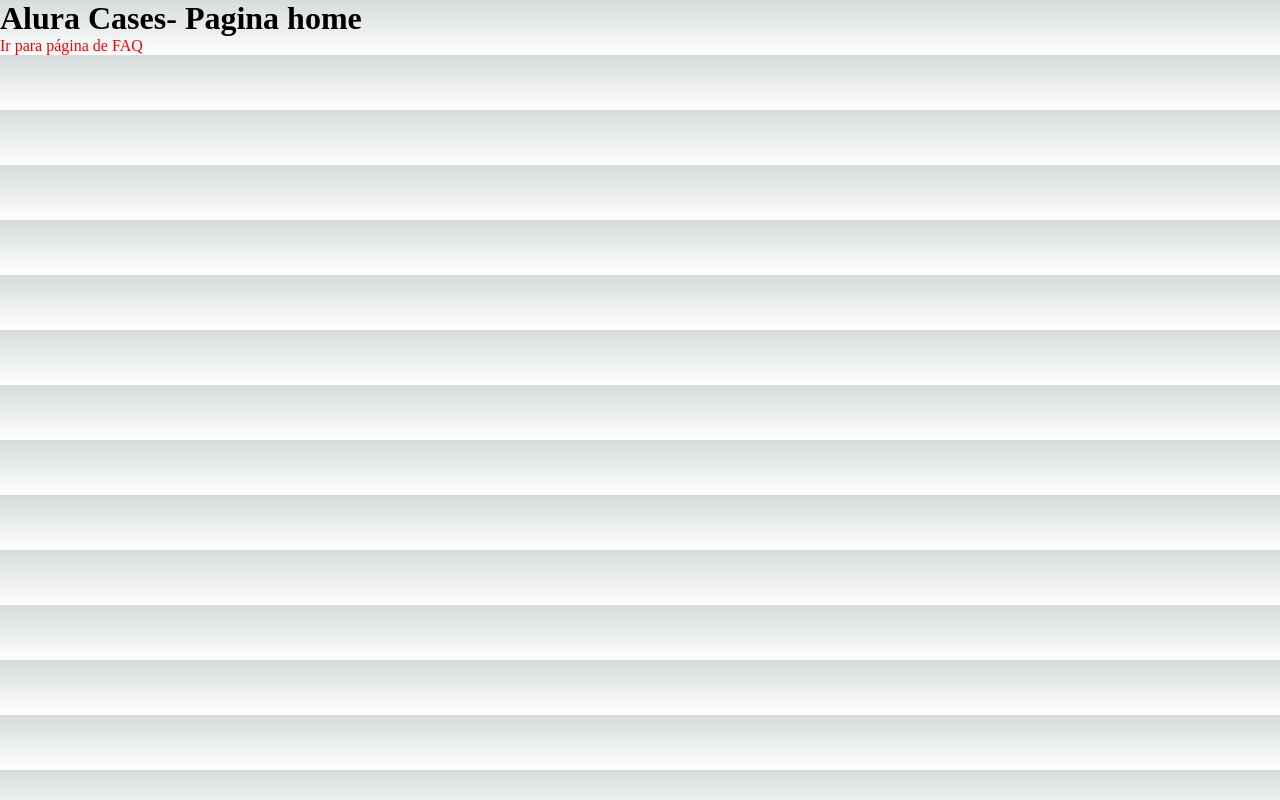
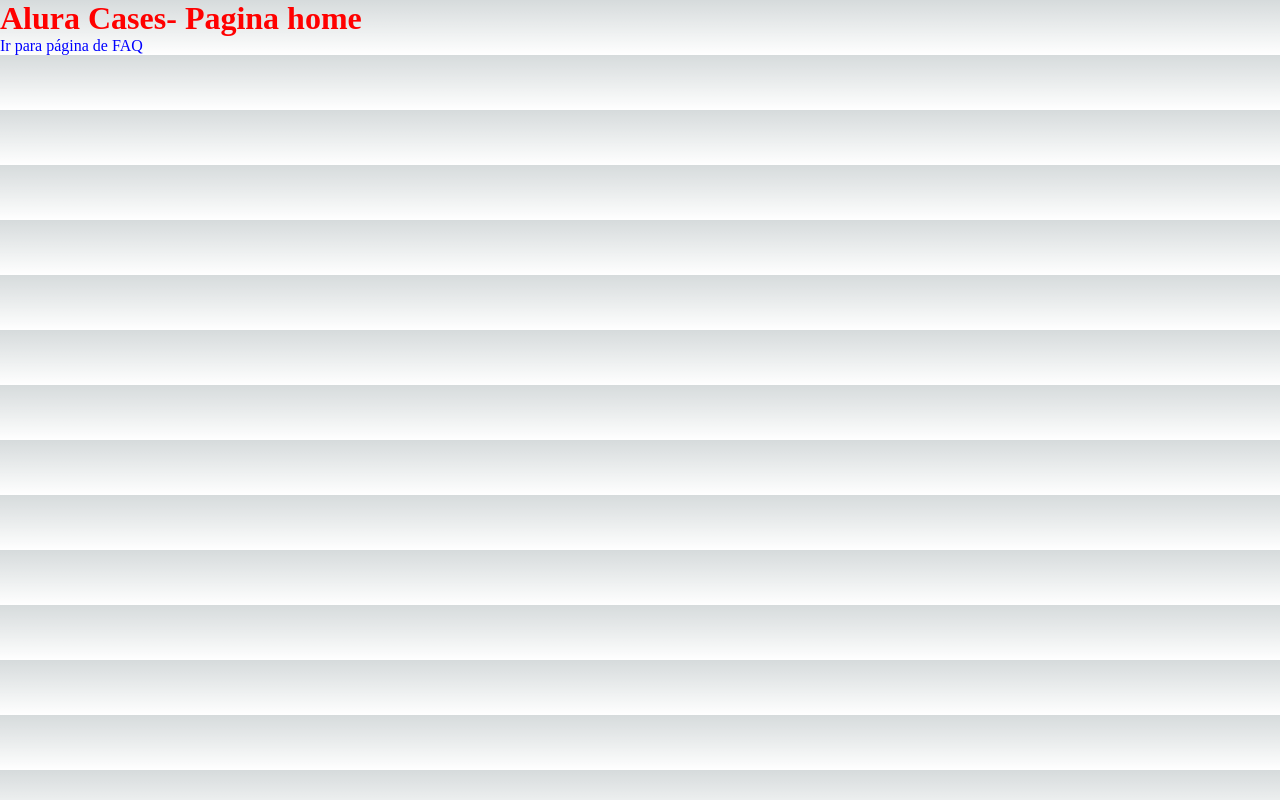
Before and after one commit to dudurb17/NEXTJS, a Next.js app: page / in a window 1280 px wide. Built offline with nearby package versions, Linux system fonts and the light colour scheme.

Commit message:
deixando o codigo generico

```diff
--- a/pages/index.js
+++ b/pages/index.js
@@ -1,15 +1,28 @@
-import Head from "next/head";
-import Image from "next/image";
 import { Inter } from "next/font/google";
-import styles from "@/styles/Home.module.css";
 import Link from "../src/components/link";
+import React from "react";
 
 const inter = Inter({ subsets: ["latin"] });
 
+function Title({ children, as }) {
+  const Tag = as;
+  return (
+    <React.Fragment>
+      <Tag>{children}</Tag>
+      <style jsx>
+        {`
+          ${Tag} {
+            color: red;
+          }
+        `}
+      </style>
+    </React.Fragment>
+  );
+}
 export default function Home() {
   return (
     <div>
-      <h1>Alura Cases- Pagina home</h1>
+      <Title as="h1">Alura Cases- Pagina home</Title>
       <Link href="/faq">Ir para página de FAQ</Link>
     </div>
   );
--- a/src/components/LinkEstilizado/index.js
+++ b/src/components/LinkEstilizado/index.js
@@ -2,7 +2,7 @@
 
 const LinkEstilizado = React.forwardRef(({ onClick, href, children }, ref) => {
   return (
-    <a href={href} onClick={onClick} ref={ref} style={{ color: "red" }}>
+    <a href={href} onClick={onClick} ref={ref} style={{ color: "blue" }}>
       {children}
     </a>
   );
```
